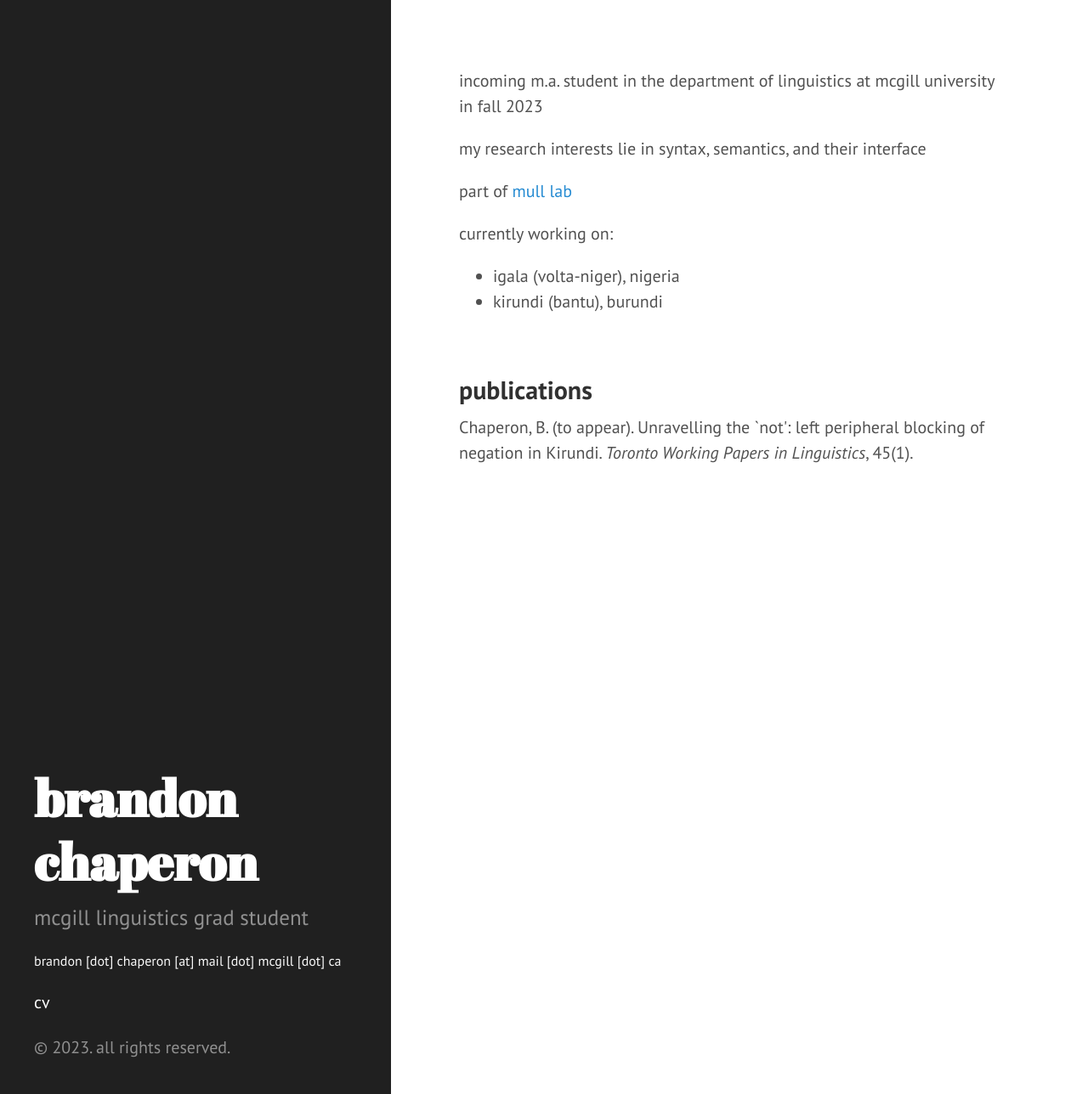
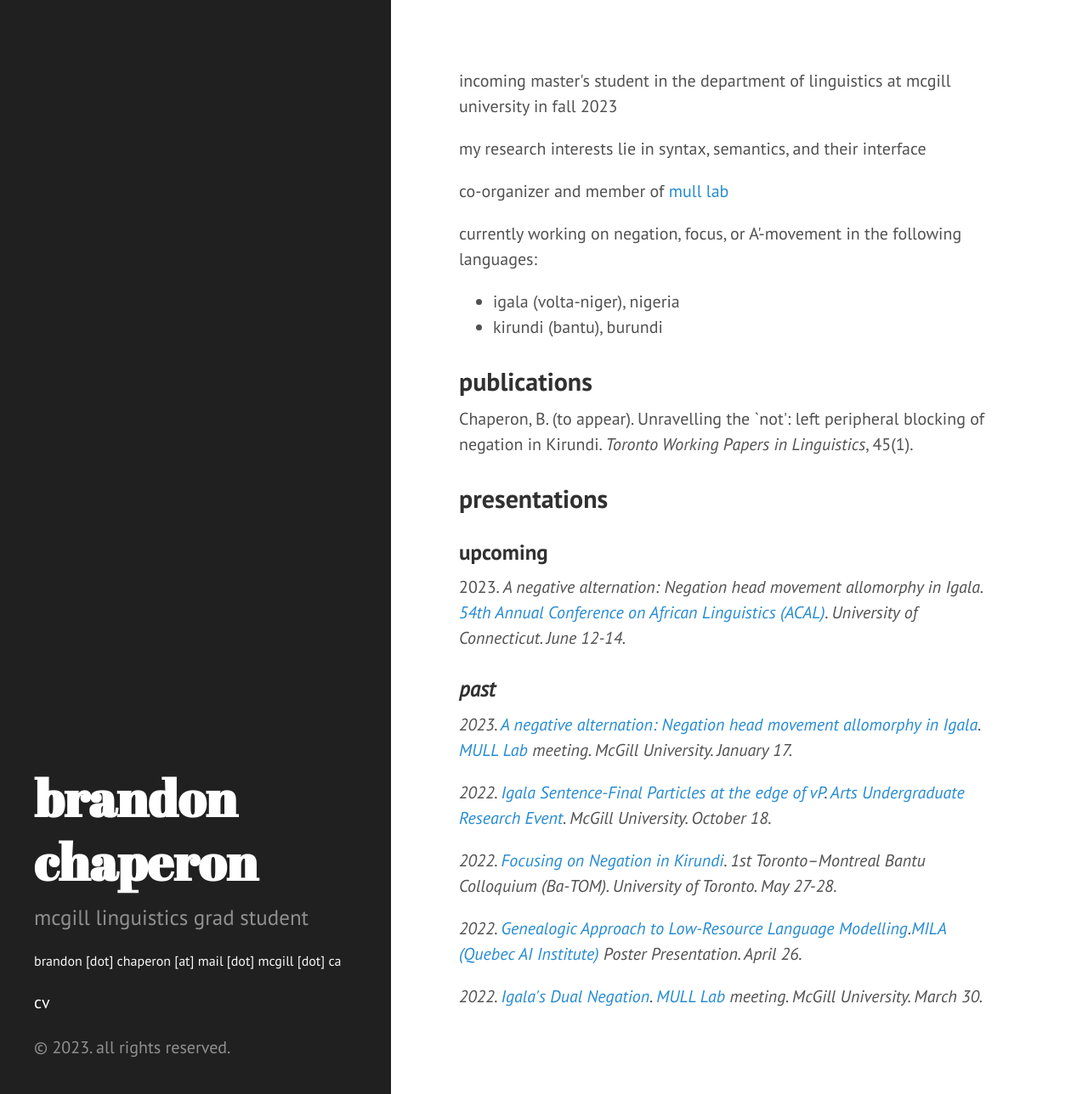
Before and after one commit to bchaper0n/bchaper0n.github.io, a Jekyll site: the page built from index.html, in a window 1280 px wide and 1288 px high. Shown: the whole window at 85% size. Built offline with Jekyll 4.4.1, drawn with Linux system fonts in a browser that asks for light colours.

Commit message:
added presentations

```diff
--- a/index.html
+++ b/index.html
@@ -3,17 +3,34 @@
 title: home
 ---
 
-<p>incoming m.a. student in the department of linguistics at mcgill university in fall 2023</a></p>
-<p>my research interests lie in syntax, semantics, and their interface</a></p>
-<p>part of <a href="https://mull-lab.org/">mull lab</a></p>
-<p>currently working on:</p>
+<p>incoming master's student in the department of linguistics at mcgill university in fall 2023</a></p>
+<p>my research interests lie in syntax, semantics, and their interface</p>
+<p>co-organizer and member of <a href="https://mull-lab.org/">mull lab</a></p>
+<p>currently working on negation, focus, or A'-movement in the following languages:</p>
 <ul>
     <li>igala (volta-niger), nigeria</li>
     <li>kirundi (bantu), burundi</li>
     <!-- <li>gã (kwa), ghana</li> -->
+    <!-- <li>wolof (atlantic-congo), senegal</li> -->
 </ul>
 
-<br>
+<h2 style="margin-top: 30px;">publications</h2>
+<p>Chaperon, B. (to appear). Unravelling the `not': left peripheral blocking of negation in Kirundi. <i>Toronto Working Papers in Linguistics</i>, 45(1).</p>
 
-<h2>publications</h2>
-<p>Chaperon, B. (to appear). Unravelling the `not': left peripheral blocking of negation in Kirundi. <i>Toronto Working Papers in Linguistics</i>, 45(1).</p>
+<h2 style="margin-top: 30px;">presentations</h2>
+
+<h3>upcoming</h3>
+
+<p>2023. <i>A negative alternation: Negation head movement allomorphy in Igala. <a href="https://uconnuecs.cventevents.com/event/aef2d257-6a6a-41b5-b83d-2c6efc60aac5/summary">54th Annual Conference on African Linguistics (ACAL)</a>. University of Connecticut. June 12-14.</p>
+
+<h3>past</h3>
+
+<p>2023. <a href="https://mcling.blogs.mcgill.ca/2023/01/15/mull-lab-1-17-brandon-chaperon/">A negative alternation: Negation head movement allomorphy in Igala</a>. <a href="https://mull-lab.org/">MULL Lab</a> meeting. McGill University. January 17.</p>
+
+<p>2022. <a href="https://www.mcgill.ca/arts-internships/files/arts-internships/brandon_chaperon.pdf">Igala Sentence-Final Particles at the edge of <i>v</i>P</a>. <a href="https://www.mcgill.ca/arts-internships/events-0/#block-bean-annual-faculty-of-arts-undergrad">Arts Undergraduate Research Event</a>. McGill University. October 18.</p>
+
+<p>2022. <a href="https://mcling.blogs.mcgill.ca/2022/05/24/mcgill-at-ba-tom-1/">Focusing on Negation in Kirundi</a>. 1st Toronto–Montreal Bantu Colloquium (Ba-TOM)</a>. University of Toronto. May 27-28.</p>
+
+<p>2022. <a href="https://github.com/dopestdope123/LING484-Final-Projects">Genealogic Approach to Low-Resource Language Modelling</a>.<a href="https://mila.quebec/en/">MILA (Quebec AI Institute)</a> Poster Presentation. April 26.</p>
+
+<p>2022. <a href="https://mcling.blogs.mcgill.ca/2022/03/27/mull-lab-03-30-brandon-chaperon/">Igala's Dual Negation</a>. <a href="https://mull-lab.org/">MULL Lab</a> meeting. McGill University. March 30.</p>
```
